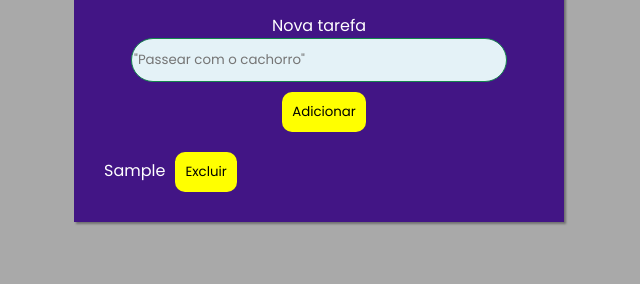
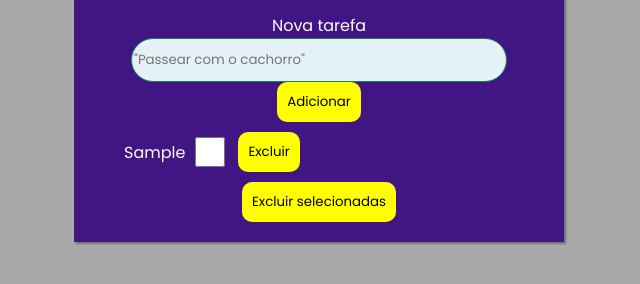
Before and after one commit to JotaLimaTH/Lista-de-tarefas, a plain HTML site: page index.html in a window 1280 px wide. Both pictures are taken after typing "Sample" into the empty fields and a click on the button "Adicionar". Shown: the part 94-378 px from the top of the page, without its empty margins (321-961 px from the left). Drawn offline with Linux system fonts and the light colour scheme.

Commit message:
Adição da função deleteAllTasks(), para deletar todos os itens que possuem uma checkbox.

```diff
--- a/index.html
+++ b/index.html
@@ -18,6 +18,7 @@
                 <input type="text" id="newTask" name="newTask" autocomplete="off" placeholder="&quot;Passear com o cachorro&quot;">
                 <button onclick="addTask()">Adicionar</button>
                 <ul id="taskList"></ul>
+                <button onclick="deleteAllTasks()">Excluir selecionadas</button>
             </div>
         </div>
     </main>
--- a/script.js
+++ b/script.js
@@ -25,11 +25,15 @@ function getTasks() {
         const span = document.createElement('span');
         span.innerHTML = task.task;
 
+        const checkbox = document.createElement('input');
+        checkbox.type = "checkbox";
+
         const buttonDelete = document.createElement('button');
         buttonDelete.textContent = 'Excluir';
         buttonDelete.addEventListener('click', () => deleteTask(index));
 
         li.appendChild(span);
+        li.appendChild(checkbox);
         li.appendChild(buttonDelete);
         taskListUl.appendChild(li);
     });
@@ -42,3 +46,21 @@ function deleteTask(index) {
 
     getTasks();
 }
+
+function deleteAllTasks() {
+    const taskListUl = document.getElementById("taskList");
+    const taskListLi = taskListUl.querySelectorAll("li");
+    const taskList = JSON.parse(localStorage.getItem("taskList"));
+    let removedCount = 0;
+
+    taskListLi.forEach((li, index) => {
+        const checkbox = li.querySelector("input[type='checkbox']");
+        if (checkbox.checked){
+            console.log(`Elemento de index ${index} marcado`);
+            taskList.splice(index - removedCount, 1);
+            removedCount++;
+        }
+    })
+    localStorage.setItem("taskList", JSON.stringify(taskList));
+    getTasks();
+}
--- a/style.css
+++ b/style.css
@@ -31,8 +31,6 @@ ul {
 
 button {
     font-family: 'Poppins', 'Helvetica', sans-serif;
-    margin-top: 10px;
-    margin-left: 10px;
     padding: 10px;
     background-color: yellow;
     border: none;
@@ -55,7 +53,15 @@ button:hover {
 }
 
 #to-do-list li {
+    margin: 10px;
+    display: flex;
+    flex-direction: row;
     text-align: left;
+    align-items: center;
+}
+
+#to-do-list li > * {
+    margin-left: 10px;
 }
 
 #to-do-list input {
@@ -66,6 +72,11 @@ button:hover {
     border: solid 1px #15854f;
     border-radius: 50px;
     outline: none;
+}
+
+#to-do-list input[type=checkbox]{
+    width: 30px;
+    height: 30px;
 }
 
 #to-do-list input:focus {
```
